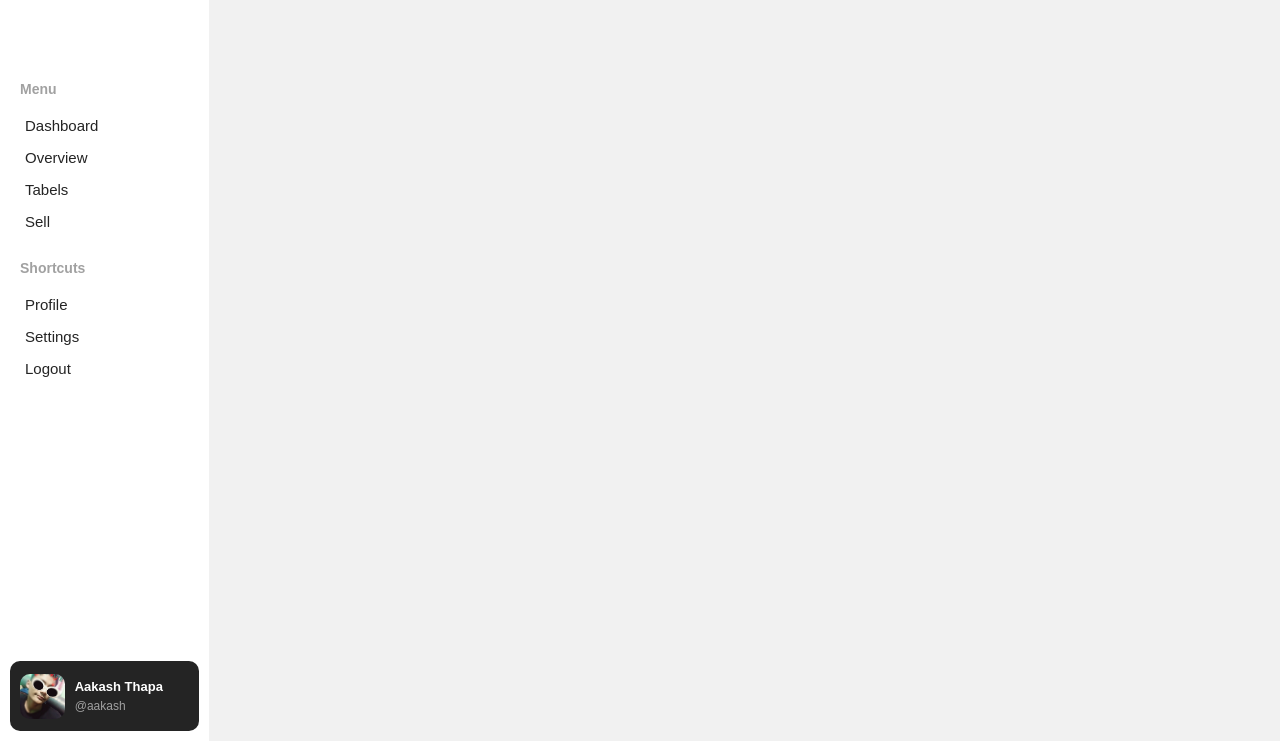
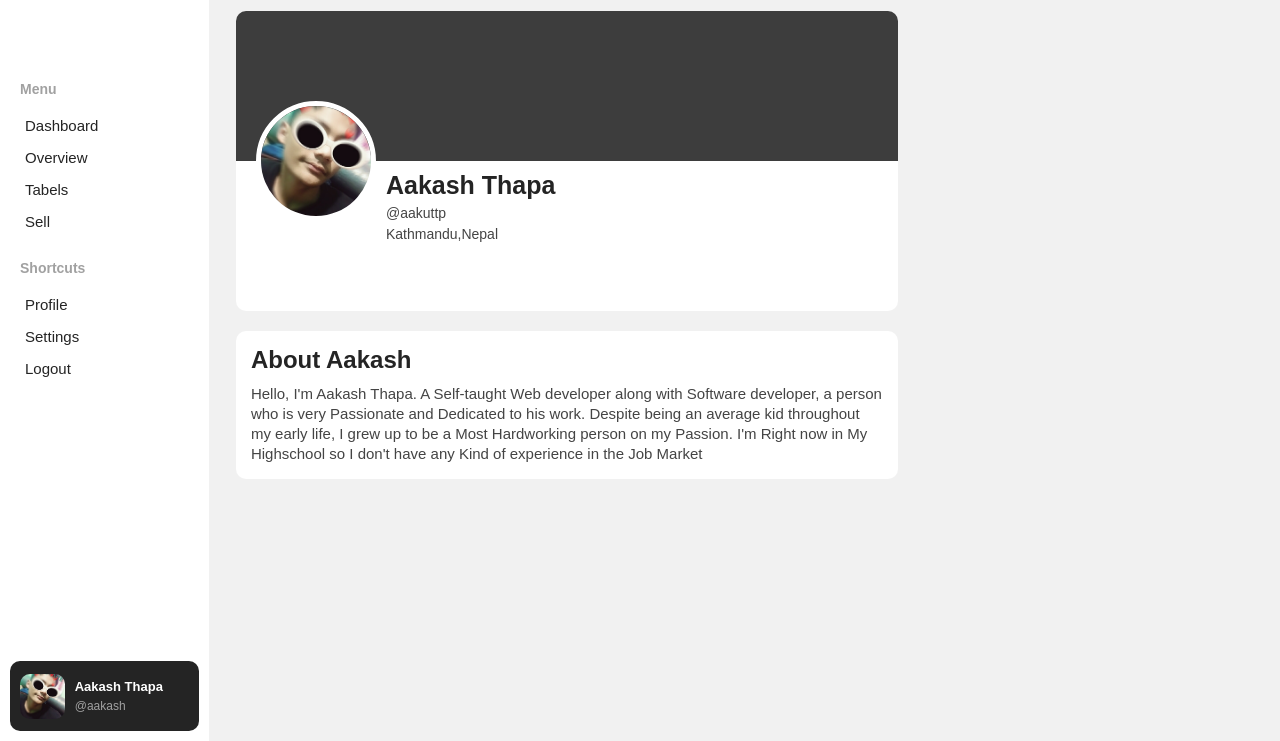
Before and after one commit to aakashthapa060/Cashkar-Ui, a plain HTML site: page profile.html in a window 1280 px wide. Shown: the part 59-800 px from the top of the page. Drawn offline with nearby package versions, Linux system fonts and the light colour scheme.

Commit message:
Profile Page made

```diff
--- a/profile.html
+++ b/profile.html
@@ -1,5 +1,6 @@
 <!DOCTYPE html>
 <html lang="en">
+
 <head>
     <meta charset="UTF-8">
     <meta http-equiv="X-UA-Compatible" content="IE=edge">
@@ -10,8 +11,10 @@
         integrity="sha512-iBBXm8fW90+nuLcSKlbmrPcLa0OT92xO1BIsZ+ywDWZCvqsWgccV3gFoRBv0z+8dLJgyAHIhR35VZc2oM/gI1w=="
         crossorigin="anonymous" referrerpolicy="no-referrer" />
     <!-- Jquery -->
-    <script src="https://code.jquery.com/jquery-3.6.0.min.js" integrity="sha256-/xUj+3OJU5yExlq6GSYGSHk7tPXikynS7ogEvDej/m4=" crossorigin="anonymous"></script>
+    <script src="https://code.jquery.com/jquery-3.6.0.min.js"
+        integrity="sha256-/xUj+3OJU5yExlq6GSYGSHk7tPXikynS7ogEvDej/m4=" crossorigin="anonymous"></script>
 </head>
+
 <body>
     <div class="container">
         <nav class="dashboard_nav">
@@ -94,8 +97,40 @@
                     </div>
                 </div>
             </nav>
+
+            <div class="profile_section">
+                <div class="main_profile_part profile_part">
+                    <div class="user_info">
+                        <div class="profile_coverImg">
+
+                        </div>
+                        <div class="user_basic_info">
+                            <div class="user_profile_img">
+                                <img src="./src/img/152566011_1064560074027554_4585919329927172547_n.jpg" alt="">
+                            </div>
+                            <div class="user_content">
+                                <h2>Aakash Thapa</h2>
+                                <p class="username">@aakuttp</p>
+                                <!-- <p class="rating">4+ Rating</p> -->
+                                <p>Kathmandu,Nepal</p>
+                            </div>
+                        </div>
+                    </div>
+                    <div class="profile_description">
+                        <div class="profile_container">
+                            <h2>About Aakash</h2>
+                            <p>Hello, I'm Aakash Thapa. A Self-taught Web developer along with Software developer, a person who is very Passionate and Dedicated to his work. Despite being an average kid throughout my early life, I grew up to be a Most Hardworking person on my Passion. I'm Right now in My Highschool so I don't have any Kind of experience in the Job Market</p>
+                        </div>
+                    </div>
+
+                </div>
+                <div class="sub_profile_part profile_part">
+
+                </div>
             </div>
+        </div>
     </div>
     <script src="./src/js/dashboard.js"></script>
 </body>
+
 </html>
--- a/src/scss/05-pages/__pages.scss
+++ b/src/scss/05-pages/__pages.scss
@@ -1,7 +1 @@
-.helo{
-    width: 100%;
-    height: 200px;
-    background: $primary-black;
-    margin-top: 100px;
-
-}
+@import './_profile';
--- /dev/null
+++ b/src/scss/05-pages/__profile.scss
@@ -0,0 +1,98 @@
+.container{
+    .main_content{
+        .profile_section{
+            width: 95%;
+            height: auto;
+            display: grid;
+            grid-template-columns: 2fr 1fr;
+            grid-template-rows: 1fr;
+            grid-gap: 1.5rem;
+            margin: 20px auto;
+
+            .profile_part{
+                width: 100%;
+                height: auto;
+            }
+            .main_profile_part{
+                display: flex;
+                flex-direction: column;
+                .user_info{
+                    background-color: #fff;
+                    position: relative;
+                    width: 100%;
+                    height: 300px;
+                    border-radius: 10px;
+                    overflow: hidden;
+                    .profile_coverImg{
+                        width: 100%;
+                        height: 150px;
+                        background-color: rgb(61, 61, 61);
+                    }
+                    .user_basic_info{
+                        width: 100%;
+                        height: 150px;
+                        display: flex;
+                        .user_profile_img{
+                            position: relative;
+                            top: -60px;
+                            left: 20px;
+                            width: 120px;
+                            height: 120px;
+                            border-radius: 50%;
+                            overflow: hidden;
+                            border: 5px solid #fff;
+                            img{
+                                width: 120px;
+                            }
+                        }
+                        .user_content{
+                            position: relative;
+                            left: 30px;
+                            top:10px;
+                            text-align: justify;
+                            color: $primary-black;
+                            h2{
+                                font-size: 25px;
+                                margin-bottom: 5px;
+                            }
+                            p{
+                                color: #444;
+                                font-size: 14px;
+                                margin-bottom: 5px;
+                            }
+                            .rating{
+                                font-weight: bold;
+                                font-size: 18px;
+
+                            }
+                        }
+                    }
+                }
+                .profile_description{
+                    width: 100%;
+                    min-height: 100px;
+                    margin-top: 20px;
+                    background-color: #fff;
+                    border-radius: 10px;
+                    .profile_container{
+                        padding: 15px;
+                        flex-direction: column;
+                        h2{
+                            font-size: 24px;
+                            margin-bottom: 10px;
+                        }
+                        p{
+                            font-size: 15px;
+                            line-height: 20px;
+                            color: #444;
+                        }
+                    }
+
+                }
+            }
+            .sub_profile_part{
+                // height: 300px;
+            }
+        }
+    }
+}
```
Also changed, not shown: src/css/main.css, 1 other file.
